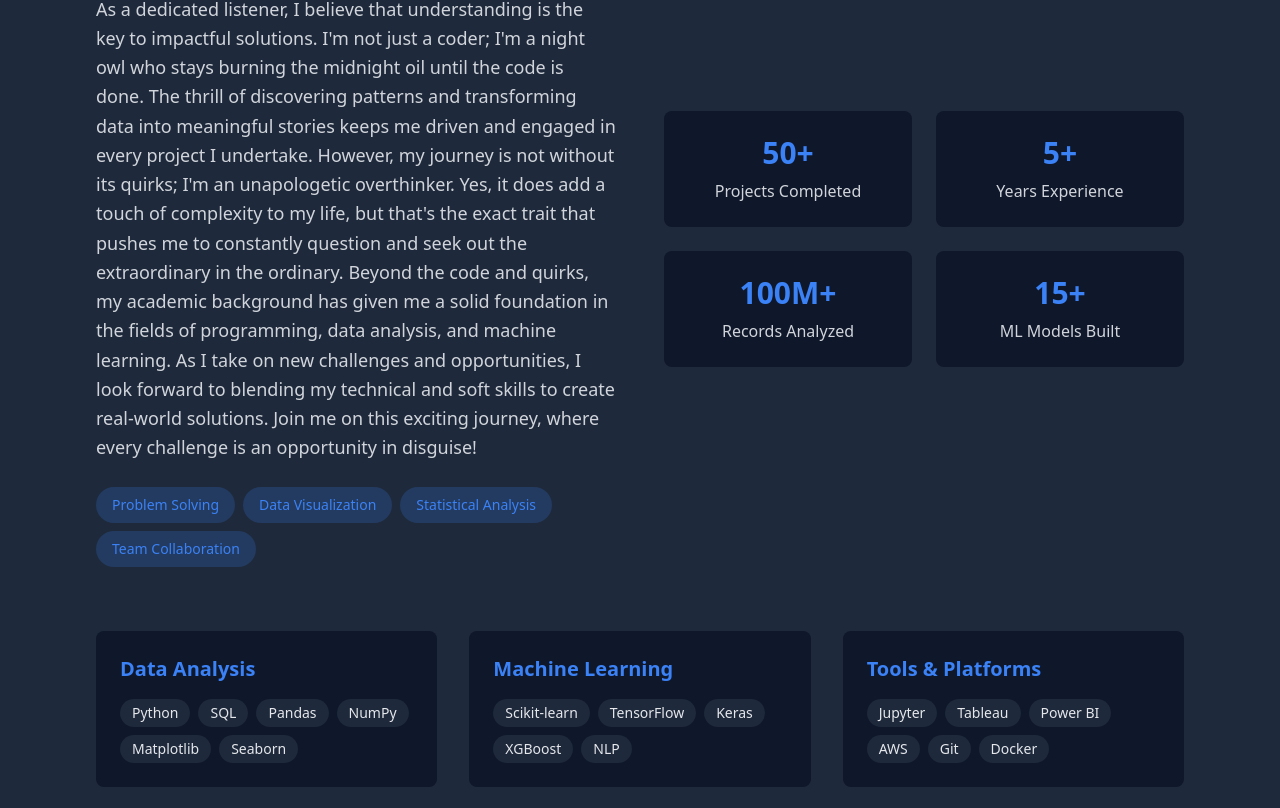
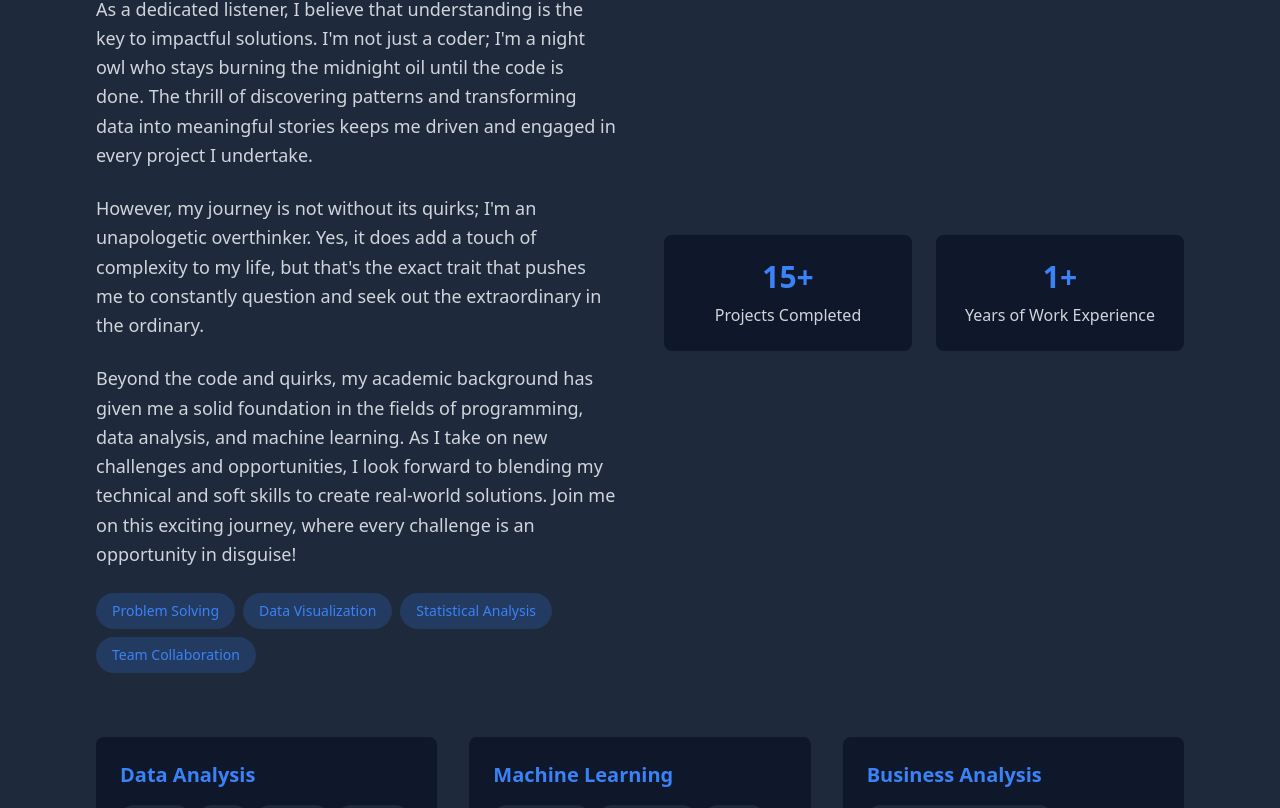
Before and after one commit to MadhunishaBala/Portfolio, a Next.js app: page / in a window 1280 px wide. Shown: the part 1072-1880 px from the top of the page. Built offline with nearby package versions, Linux system fonts and the light colour scheme; no server answers.

Commit message:
Update skills and experience details in About component

```diff
--- a/src/components/About.tsx
+++ b/src/components/About.tsx
@@ -1,9 +1,10 @@
 export default function About() {
-  const skills = {
-    'Data Analysis': ['Python', 'SQL', 'Pandas', 'NumPy', 'Matplotlib', 'Seaborn'],
-    'Machine Learning': ['Scikit-learn', 'TensorFlow', 'Keras', 'XGBoost', 'NLP'],
-    'Tools & Platforms': ['Jupyter', 'Tableau', 'Power BI', 'AWS', 'Git', 'Docker'],
-  }
+const skills = {
+  'Data Analysis': ['Python', 'SQL', 'Pandas', 'NumPy', 'Matplotlib', 'Seaborn'],
+  'Machine Learning': ['Scikit-learn', 'TensorFlow', 'Keras'],
+  'Business Analysis': ['Requirements Gathering', 'Stakeholder Communication','User Stories','Process Mapping'],
+  'Tools & Platforms': ['Visual Studio Code', 'Git', 'Power BI', 'JIRA']
+};
 
   return (
     <section id="about" className="bg-secondary">
@@ -19,8 +20,12 @@ export default function About() {
             </p>
             <p className="text-lg text-gray-300 mb-6 leading-relaxed">
               As a dedicated listener, I believe that understanding is the key to impactful solutions. I'm not just a coder; I'm a night owl who stays burning the midnight oil until the code is done. The thrill of discovering patterns and transforming data into meaningful stories keeps me driven and engaged in every project I undertake.
+           </p>
+           <p className="text-lg text-gray-300 mb-6 leading-relaxed">
               However, my journey is not without its quirks; I'm an unapologetic overthinker. Yes, it does add a touch of complexity to my life, but that's the exact trait that pushes me to constantly question and seek out the extraordinary in the ordinary.
-              Beyond the code and quirks, my academic background has given me a solid foundation in the fields of programming, data analysis, and machine learning. As I take on new challenges and opportunities, I look forward to blending my technical and soft skills to create real-world solutions.
+           </p>
+          <p className="text-lg text-gray-300 mb-6 leading-relaxed">
+             Beyond the code and quirks, my academic background has given me a solid foundation in the fields of programming, data analysis, and machine learning. As I take on new challenges and opportunities, I look forward to blending my technical and soft skills to create real-world solutions.
               Join me on this exciting journey, where every challenge is an opportunity in disguise!
             </p>
             <div className="flex flex-wrap gap-2">
@@ -40,20 +45,12 @@ export default function About() {
           <div>
             <div className="grid grid-cols-2 gap-6">
               <div className="bg-primary p-6 rounded-lg text-center">
-                <p className="text-3xl font-bold text-accent mb-2">50+</p>
+                <p className="text-3xl font-bold text-accent mb-2">15+</p>
                 <p className="text-gray-300">Projects Completed</p>
               </div>
               <div className="bg-primary p-6 rounded-lg text-center">
-                <p className="text-3xl font-bold text-accent mb-2">5+</p>
-                <p className="text-gray-300">Years Experience</p>
-              </div>
-              <div className="bg-primary p-6 rounded-lg text-center">
-                <p className="text-3xl font-bold text-accent mb-2">100M+</p>
-                <p className="text-gray-300">Records Analyzed</p>
-              </div>
-              <div className="bg-primary p-6 rounded-lg text-center">
-                <p className="text-3xl font-bold text-accent mb-2">15+</p>
-                <p className="text-gray-300">ML Models Built</p>
+                <p className="text-3xl font-bold text-accent mb-2">1+</p>
+                <p className="text-gray-300">Years of Work Experience</p>
               </div>
             </div>
           </div>
```
